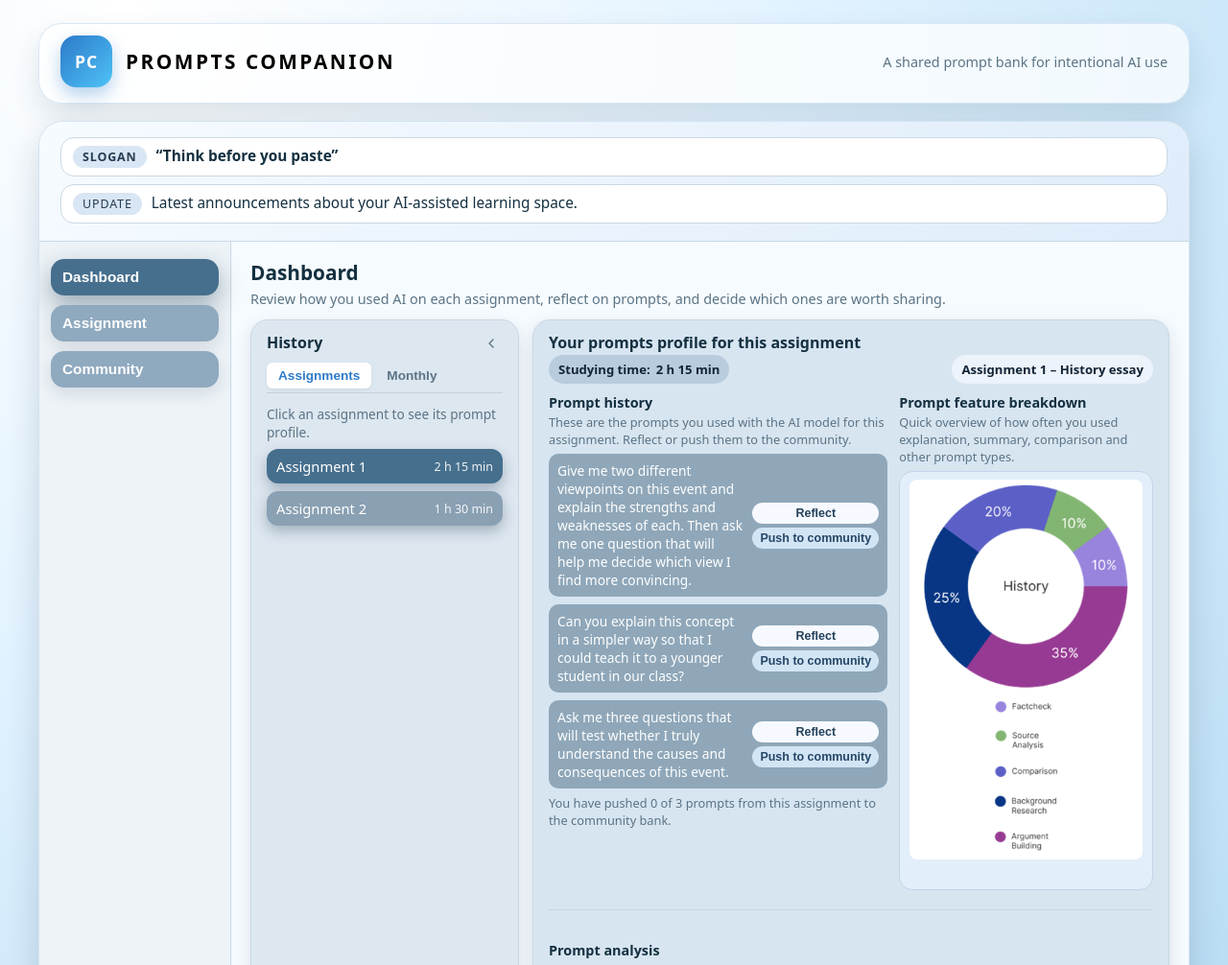
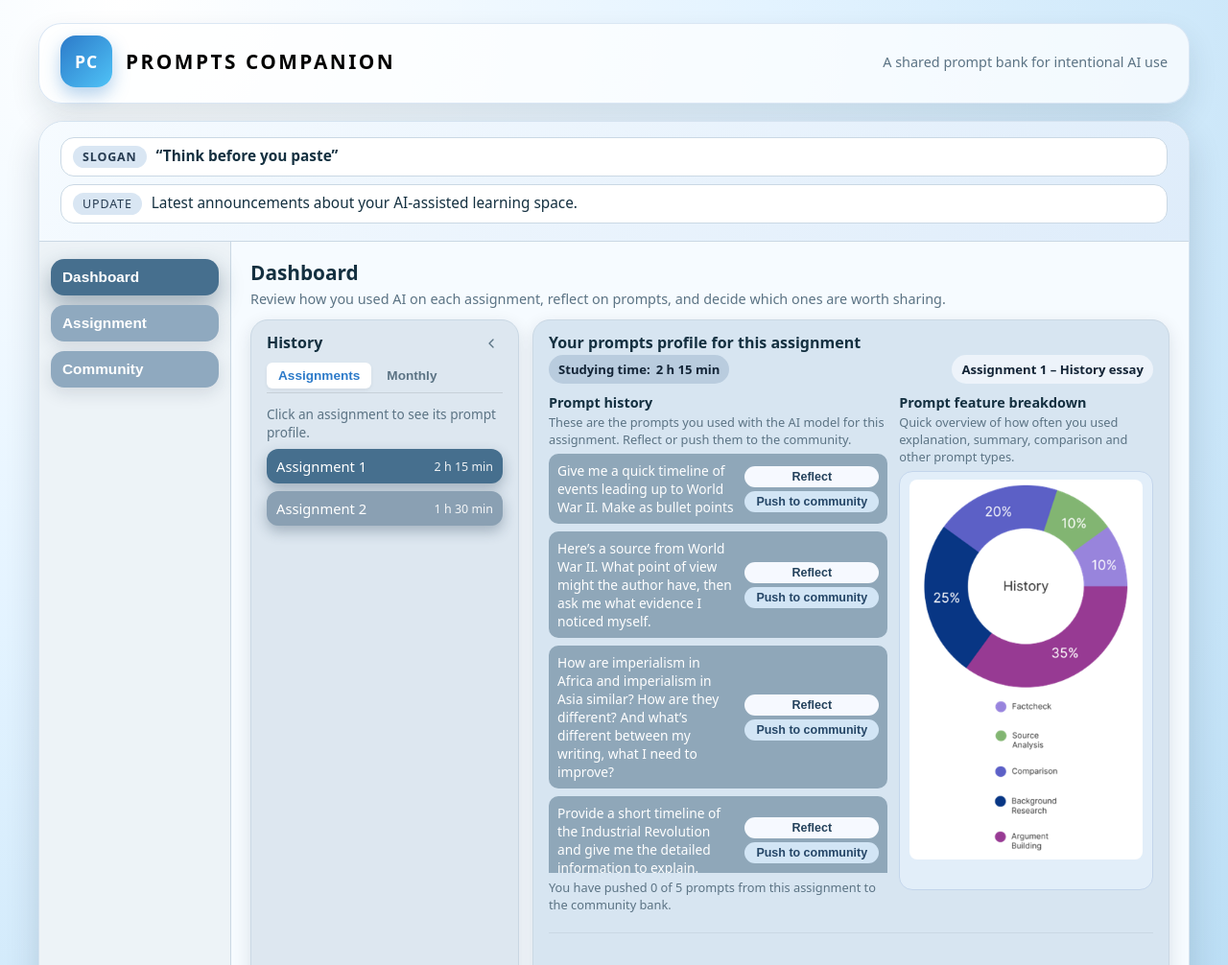
Before and after one commit to Suri628/PromptsCompanion, a plain HTML site: page index.html in a window 1280 px wide. Shown: the top 1006 px of the page at 96% size. Drawn offline with Linux system fonts and the light colour scheme.

Commit message:
Completed assignment section; added AI model selection button

```diff
--- a/index.html
+++ b/index.html
@@ -207,13 +207,20 @@
             <section class="panel assignment-chat-panel">
               <div class="panel-header-row">
                 <div>
-                  <h2 class="panel-title">AI model</h2>
+                  <div style="display: flex; align-items: center; gap: 12px; margin-bottom: 2px;">
+                    <h2 class="panel-title" style="margin: 0;">AI model</h2>
+                    <select id="ai-model-select" style="padding: 2px 6px; font-size: 0.85rem; border-radius: 6px; border: 1px solid #cad8e4; background-color: #ffffff; color: #143040; width: 150px;">
+                      <option value="chatgpt">ChatGPT - 5.1</option>
+                      <option value="gemini">Gemini 3.0 Pro</option>
+                      <option value="claude">Claude 4.5 Sonnet</option>
+                    </select>
+                  </div>
                   <p class="panel-subtitle">
                     Use prompts from the community or your own, then adjust them to keep yourself in charge of the thinking.
                   </p>
                 </div>
                 <div class="chat-header-actions">
-                  <button id="chat-clear" class="btn-small-secondary">Clear chat</button>
+                  <button id="chat-clear" class="btn-small-secondary">Clear Chat</button>
                 </div>
               </div>
 
--- a/script.js
+++ b/script.js
@@ -13,8 +13,8 @@ const initialAssignments = [
       {
         id: "a1p1",
         text:
-          "Give me two different viewpoints on this event and explain the strengths and weaknesses of each. Then ask me one question that will help me decide which view I find more convincing.",
-        feature: "Compare",
+          "Give me a quick timeline of events leading up to World War II. Make as bullet points",
+        feature: "Factcheck",
         reflection: "",
         rating: null,
         pushedToCommunity: false
@@ -22,8 +22,8 @@ const initialAssignments = [
       {
         id: "a1p2",
         text:
-          "Can you explain this concept in a simpler way so that I could teach it to a younger student in our class?",
-        feature: "Explain",
+          "Here’s a source from World War II. What point of view might the author have, then ask me what evidence I noticed myself.",
+        feature: "Source Analysis",
         reflection: "",
         rating: null,
         pushedToCommunity: false
@@ -31,8 +31,26 @@ const initialAssignments = [
       {
         id: "a1p3",
         text:
-          "Ask me three questions that will test whether I truly understand the causes and consequences of this event.",
-        feature: "Reflect",
+          "How are imperialism in Africa and imperialism in Asia similar? How are they different? And what’s different between my writing, what I need to improve?",
+        feature: "Comparison",
+        reflection: "",
+        rating: null,
+        pushedToCommunity: false
+      },
+      {
+        id: "a1p4",
+        text:
+          "Provide a short timeline of the Industrial Revolution and give me the detailed information to explain.",
+        feature: "Background Research",
+        reflection: "",
+        rating: null,
+        pushedToCommunity: false
+      },
+      {
+        id: "a1p5",
+        text:
+          "Provide counterarguments to the claim that the Treaty of Versailles caused WWII.",
+        feature: "Argument Building",
         reflection: "",
         rating: null,
         pushedToCommunity: false
@@ -50,8 +68,8 @@ const initialAssignments = [
       {
         id: "a2p1",
         text:
-          "Show me a real-world example where this science concept could be applied and explain it step by step.",
-        feature: "Explain",
+          "Explain the difference between ionic and covalent bonds in a clear way so I can use it in my chemistry essay introduction.",
+        feature: "Concept Explanation",
         reflection: "",
         rating: null,
         pushedToCommunity: false
@@ -59,8 +77,35 @@ const initialAssignments = [
       {
         id: "a2p2",
         text:
-          "Help me brainstorm three different ways to visualize this idea for a middle school audience.",
-        feature: "Brainstorm",
+          "Help me design an experiment to test how temperature affects enzyme activity. Include variables, materials, and safety notes.",
+        feature: "Experiment Design",
+        reflection: "",
+        rating: null,
+        pushedToCommunity: false
+      },
+      {
+        id: "a2p3",
+        text:
+          "Show me how to approach difficult multi-step physics problems and break them into smaller parts. This is my question: A 1200 kg car travels up a 10° incline. The engine provides a forward driving force of 3500 N. Resistive forces total 900 N. Gravity is 9.8 m/s². What is the car’s acceleration up the slope?",
+        feature: "Problem Solving",
+        reflection: "",
+        rating: null,
+        pushedToCommunity: false
+      },
+      {
+        id: "a2p4",
+        text:
+          "Explain the trend in this enzyme activity graph and ask me why the reaction rate changes.",
+        feature: "Data Analyze",
+        reflection: "",
+        rating: null,
+        pushedToCommunity: false
+      },
+      {
+        id: "a2p5",
+        text:
+          "Explain how Newton’s laws apply to car safety so I can add real-world examples to my essay.",
+        feature: "Application",
         reflection: "",
         rating: null,
         pushedToCommunity: false
@@ -559,8 +604,24 @@ function renderDashboardDetail() {
       analysisSection.classList.remove("hidden");
       analysisGrid.innerHTML = `
         <div class="stat-item">
-          <h3>Analysis</h3>
-          <p>test text</p>
+          <h3>Concept Explanation</h3>
+          <p>Last month, 50% of your science prompts asked AI to explain concepts. This shows you rely on AI to understand new ideas, which helps build a strong base. To deepen your thinking, try explaining the concept yourself first, then ask AI to check or extend your thinking.</p>
+        </div>
+        <div class="stat-item">
+          <h3>Experiment Design</h3>
+          <p>Last month, 20% of your prompts focused on designing science experiments. This is great scientific thinking, but AI’s answers can be inaccurate. When designing the experiment, you must be careful to avoid common mistakes or check its reliability, and you must also verify it with your teacher or a reliable source.</p>
+        </div>
+        <div class="stat-item">
+          <h3>Problem Solving</h3>
+          <p>15% of your prompts asked for step-by-step solutions to physics or chemistry problems. This helps you understand the process, but remember this is not the final answer.</p>
+        </div>
+        <div class="stat-item">
+          <h3>Data Analyze</h3>
+          <p>10% of your prompts analyzed graphs, tables, or experiment results. Interpreting scientific data is important for exams and labs. But it becomes even more powerful when you make the first observation before asking the AI.</p>
+        </div>
+        <div class="stat-item">
+          <h3>Application</h3>
+          <p>Last month, only 5% of your prompts showed that you explored how science connects with real-life problems. Trying to connect more with real-world problems can help you understand scientific knowledge in a deeper and more meaningful way.</p>
         </div>
       `;
     }
--- a/style.css
+++ b/style.css
@@ -378,10 +378,11 @@ body {
 .btn-small-secondary {
   border-radius: 999px;
   border: none;
-  padding: 4px 8px;
+  padding: 4px 12px;
   font-size: 0.78rem;
   cursor: pointer;
   font-weight: 600;
+  white-space: nowrap;
 }
 
 .btn-small {
@@ -393,6 +394,7 @@ body {
   background: #d2e5f5;
   color: #254667;
 }
+
 
 .btn-small:hover,
 .btn-small-secondary:hover {
```
Also changed, not shown: figures/science.png.
